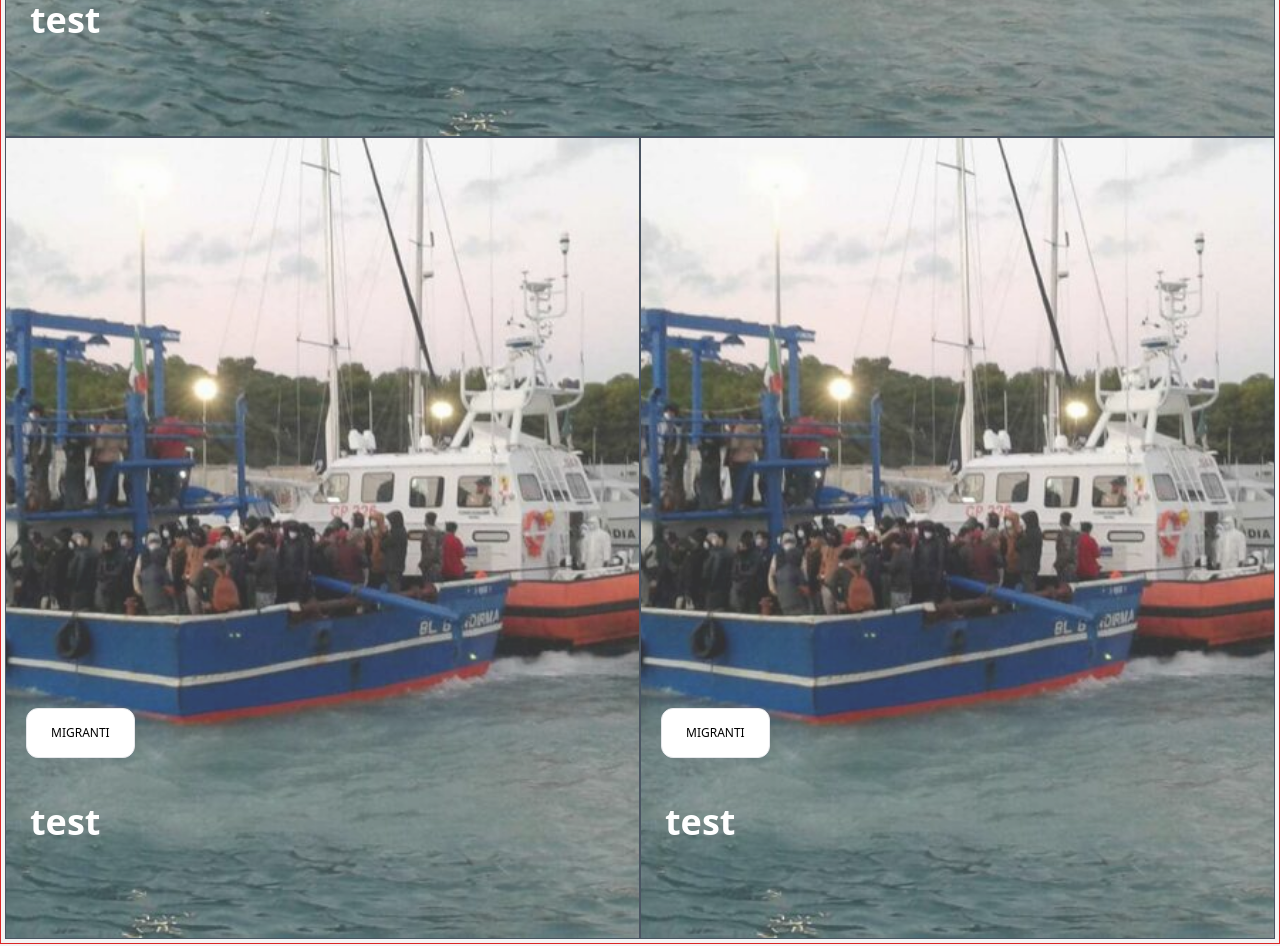
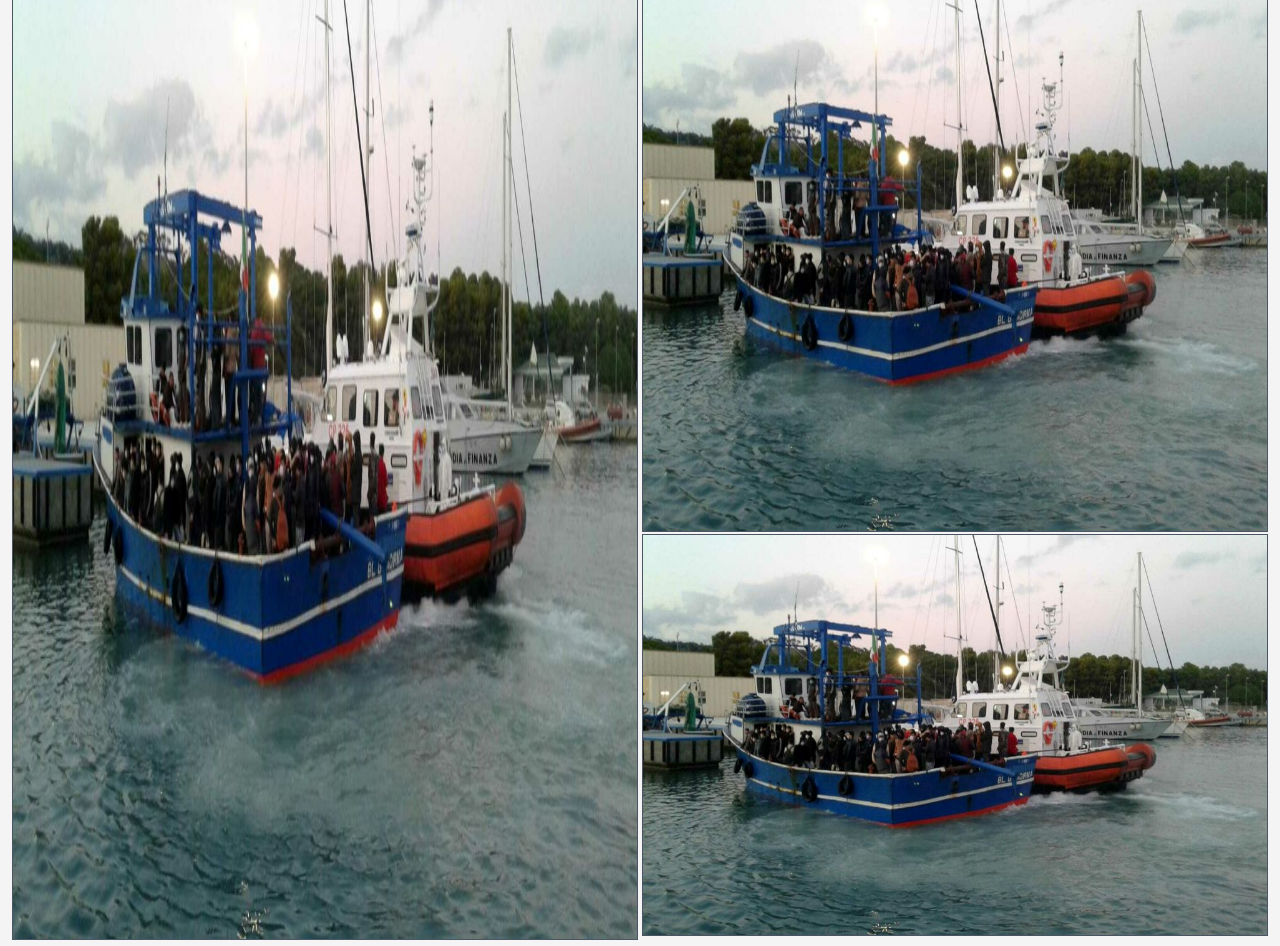
Before and after one commit to marcoglp98/atoms-demo, a React (Create React App) app: page / in a window 1280 px wide. Shown: the part 980-1926 px from the top of the page. Built offline with nearby package versions, Linux system fonts and the light colour scheme.

Commit message:
fix: fix news layout implementation

```diff
--- a/src/components/large/NewsContainer.jsx
+++ b/src/components/large/NewsContainer.jsx
@@ -2,29 +2,19 @@ import NewsCard from "../small/NewsCard";
 import roccella from "../../resources/backgrounds/roccella.jpg";
 
 const NewsContainer = () => {
-  const fullWidth = "object-cover w-[100vw] h-[100vh] opacity-80";
-  const halfWidth = "object-cover w-[50vw] h-[100vh] opacity-80";
-
   return (
-    <div className="flex flex-row h-full w-full border border-red-600 mt-20 p-1">
-      <div className="">
-        <NewsCard
-          cardWidth={fullWidth}
-          image={roccella}
-          title="test"
-        ></NewsCard>
-        <div className="flex">
-          <NewsCard
-            cardWidth={halfWidth}
-            image={roccella}
-            title="test"
-          ></NewsCard>
-          <NewsCard
-            cardWidth={halfWidth}
-            image={roccella}
-            title="test"
-          ></NewsCard>
-        </div>
+    <div className=" grid grid-cols-2 gap-1 mt-20 p-3">
+      <div className=" bg-red-500 max-h-[80vh] col-span-2 ">
+        <NewsCard sizes="h-[80vh] w-[100vw]" image={roccella}></NewsCard>
+      </div>
+      <div className=" bg-red-500 max-h-[68vh] col-span-1 ">
+        <NewsCard sizes="h-[119vh] w-[100vw]" image={roccella}></NewsCard>
+      </div>
+      <div className=" bg-red-500 max-h-[68vh] col-span-1 ">
+        <NewsCard sizes="h-[68vh] w-[100vw]" image={roccella}></NewsCard>
+      </div>
+      <div className=" bg-red-500 max-h-[50vh] col-start-2">
+        <NewsCard sizes="h-[50vh] w-[100vw]" image={roccella}></NewsCard>
       </div>
     </div>
   );
--- a/src/components/small/NewsCard.jsx
+++ b/src/components/small/NewsCard.jsx
@@ -1,8 +1,8 @@
 const NewsCard = (props) => {
   return (
-    <div className="flex">
-      <div className="relative overflow-hidden w-full h-full border border-gray-600">
-        <img className={props.cardWidth} src={props.image} alt="" />
+    <div>
+      <div className="border border-gray-600">
+        <img className={props.sizes} src={props.image} alt="" />
         <div className="absolute bottom-40 left-0 px-6 py-4 bg-white h-max w-max m-5 border rounded-xl text-center">
           <p className="text-xs">MIGRANTI</p>
         </div>
--- a/src/index.css
+++ b/src/index.css
@@ -7,5 +7,5 @@ body {
 }
 
 .bg-roccella {
-  background-image: url("/src/resources/backgrounds/roccella.jpg")
+  background-image: url("/src/resources/backgrounds/roccella.jpg");
 }
```
Also changed, not shown: src/pages/Main.jsx (+7 -5 lines).
